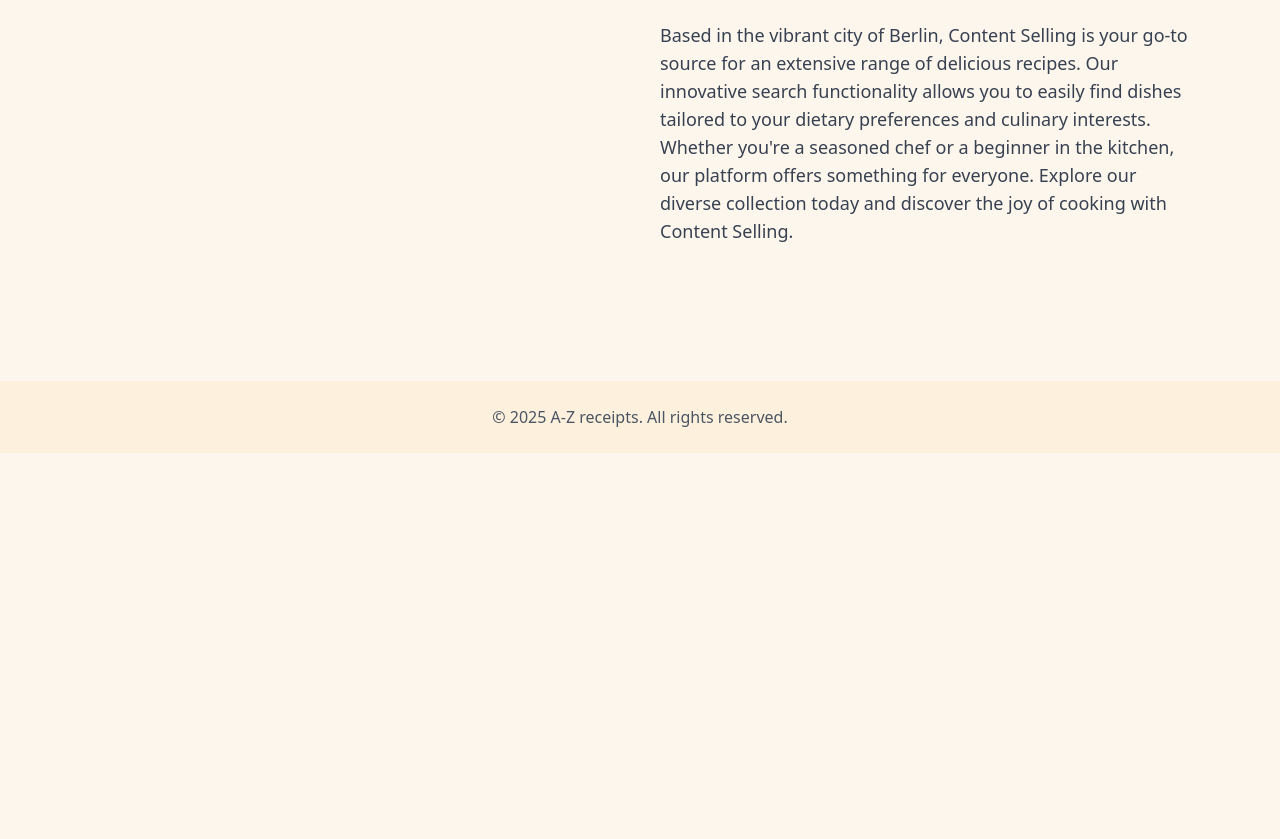
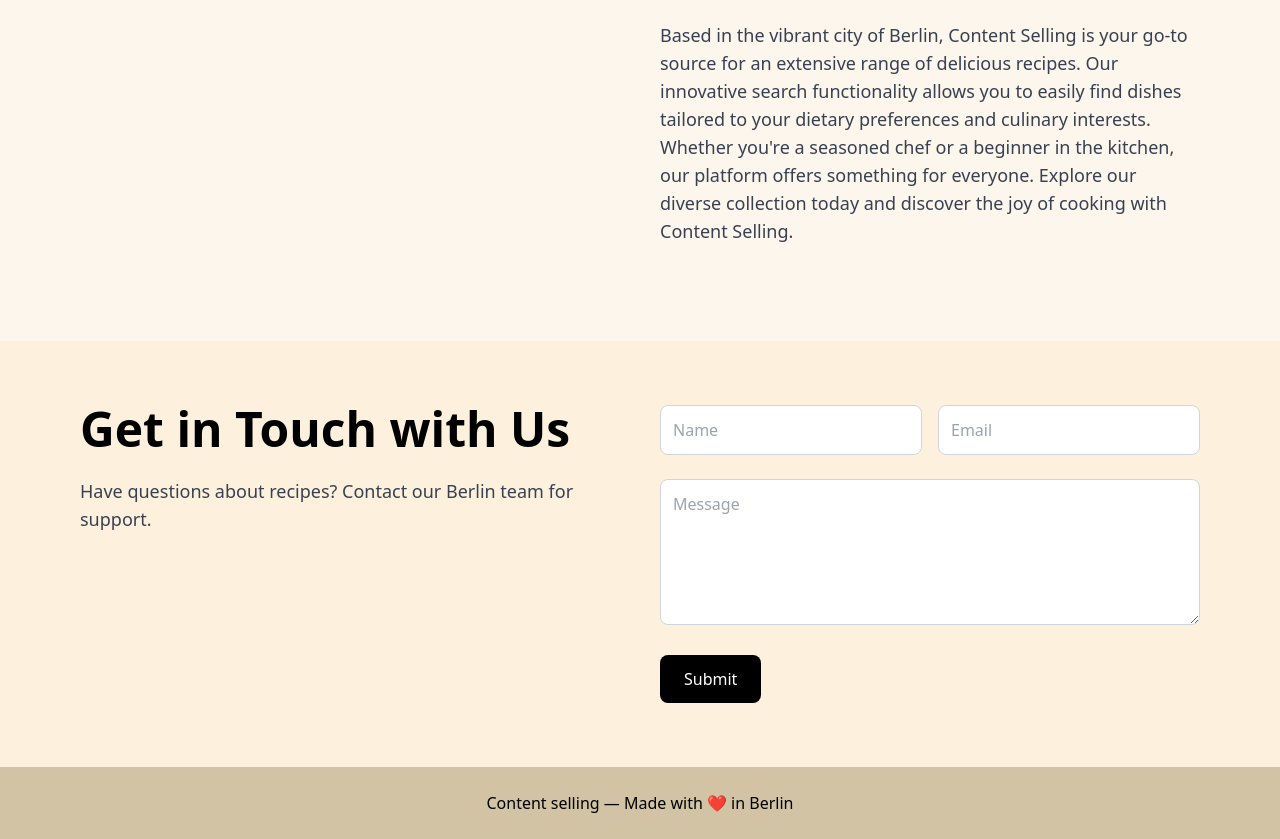
Before and after one commit to Unpicky/vercel, a website: page index.html in a window 1280 px wide. Shown: the part 595-1434 px from the top of the page. Before the commit the page ends 1048 px from the top, so only its background shows below. Drawn offline with nearby package versions, Linux system fonts and the light colour scheme.

Commit message:
Update index.html
3 section

```diff
--- a/index.html
+++ b/index.html
@@ -52,9 +52,32 @@
     </div>
   </section>
 
+  <!-- Contact Section (3) -->
+  <section id="contact" class="px-6 lg:px-20 py-16 bg-[#fdf1de]">
+    <div class="grid lg:grid-cols-2 gap-10 items-start">
+      <!-- Text block -->
+      <div>
+        <h2 class="text-4xl md:text-5xl font-bold mb-6 leading-snug">Get in Touch with Us</h2>
+        <p class="text-gray-700 text-lg mb-8">
+          Have questions about recipes? Contact our Berlin team for support.
+        </p>
+      </div>
+
+      <!-- Form block -->
+      <form class="space-y-6">
+        <div class="grid grid-cols-1 md:grid-cols-2 gap-4">
+          <input type="text" placeholder="Name" class="w-full p-3 rounded-lg border border-gray-300 focus:outline-none focus:ring-2 focus:ring-[#5b4646]">
+          <input type="email" placeholder="Email" class="w-full p-3 rounded-lg border border-gray-300 focus:outline-none focus:ring-2 focus:ring-[#5b4646]">
+        </div>
+        <textarea rows="5" placeholder="Message" class="w-full p-3 rounded-lg border border-gray-300 focus:outline-none focus:ring-2 focus:ring-[#5b4646]"></textarea>
+        <button type="submit" class="bg-black text-white px-6 py-3 rounded-lg hover:bg-gray-800">Submit</button>
+      </form>
+    </div>
+  </section>
+
   <!-- Footer -->
-  <footer id="contact" class="bg-[#fdf1de] text-center py-6 mt-10">
-    <p class="text-gray-600">© 2025 A-Z receipts. All rights reserved.</p>
+  <footer class="bg-[#d1c3a4] text-center py-6">
+    <p class="text-black">Content selling — Made with ❤ in Berlin</p>
   </footer>
 </body>
 </html>
```
